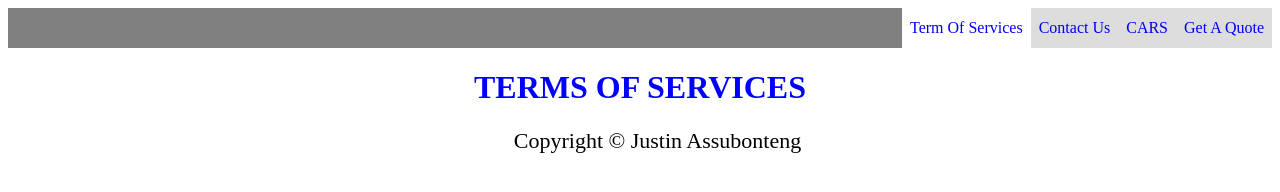
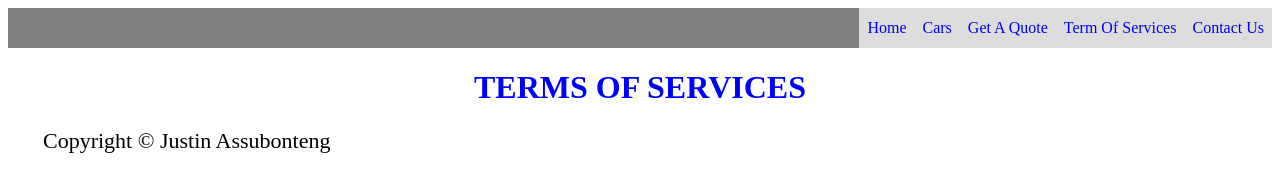
Before and after one commit to simple4everyone/Digital-Automotive-Sales, a plain HTML site: page Digital Automotive Sales/termsofservices.html in a window 1280 px wide. Drawn offline with Linux system fonts and the light colour scheme.

Commit message:
Rearraging our nav

```diff
--- a/Digital Automotive Sales/css/project.css
+++ b/Digital Automotive Sales/css/project.css
@@ -2,7 +2,6 @@ header{
 	line-height: 150%;
 	background-color: gray;
 }
-
 
 h1{
 	text-align: center;
@@ -54,7 +53,6 @@ body{
 .contact{
 	background-color:  #f5f5f0;
 }
-
 
 .james{
 	background-color: #ccffcc;
@@ -127,7 +125,6 @@ li{
 	display: block;
 	padding: 7%;
 	background: rgba(220, 2999, 220 ,0.3);
-
 }
 
 .flex-container  ul {
@@ -137,14 +134,11 @@ li{
 	font-size: 30px;
 }
 
-footer{
-	text-align: center;
-}
-
 .goods{
 	text-align: center;
 	margin: 10%;
-
 	padding: 10%;
 	display: block;
-	{
+	border-radius: 50%;
+	font-size: 30px;
+{
--- a/Digital Automotive Sales/termsofservices.html
+++ b/Digital Automotive Sales/termsofservices.html
@@ -8,10 +8,11 @@
          <body>
 	<header>
 		<nav>
-			<a href="index.html">Get A Quote</a>
-			<a href="cars.html"> CARS</a>
 			<a href="Contactus.html">Contact Us</a>
-			<a href="termsofservices.html"class = "active">Term Of Services</a>
+			<a href="termsofservices.html">Term Of Services</a>
+			<a href="getaquote.html">Get A Quote</a>
+		<a href="cars.html">Cars</a>
+			<a href="index.html">Home</a>
 		</nav>
 </header>
 <h1>Terms Of Services</h1>
```
Also changed, not shown: Digital Automotive Sales/cars.html (+4 -3 lines), Digital Automotive Sales/contactus.html (+5 -4 lines), Digital Automotive Sales/index.html (+1 -1 lines), 1 other file.
